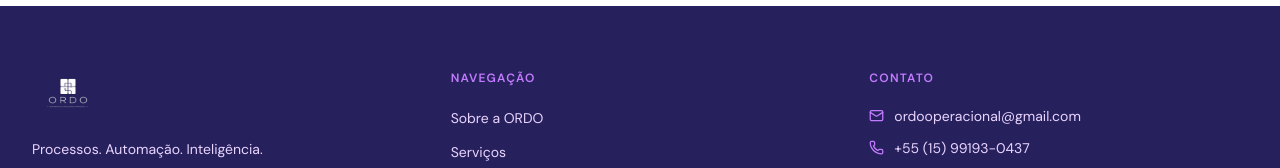
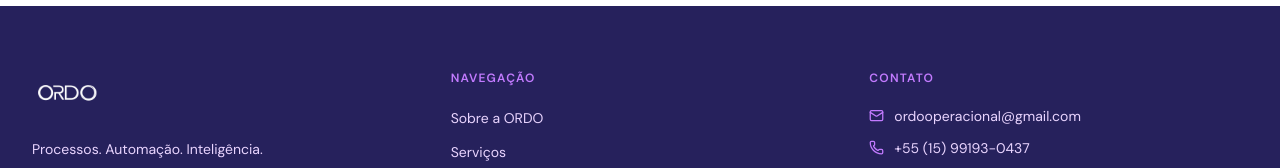
Before and after one commit to patiacomunicacao/ordo-site, a Next.js app: page / in a window 1280 px wide. Shown: the part 4649-4817 px from the top of the page. Built offline with nearby package versions, Linux system fonts and the light colour scheme; no server answers; the database is empty.

Commit message:
feat: atualizar logo branco no footer (logo-ordo-branco.png)

```diff
--- a/src/components/layout/Footer.tsx
+++ b/src/components/layout/Footer.tsx
@@ -38,7 +38,7 @@ export default async function Footer() {
               <Link href="/">
                 {/* eslint-disable-next-line @next/next/no-img-element */}
                 <img
-                  src="/images/logo-ordo-V1-branco.png"
+                  src="/images/logo-ordo-branco.png"
                   alt="ORDO Consultoria"
                   className="h-12 w-auto"
                 />
--- a/src/components/layout/Navbar.tsx
+++ b/src/components/layout/Navbar.tsx
@@ -20,7 +20,7 @@ function OrdoLogo({ className, white = false }: { className?: string; white?: bo
     <Link href="/" className={cn("flex items-center select-none", className)}>
       {/* eslint-disable-next-line @next/next/no-img-element */}
       <img
-        src={white ? "/images/logo-ordo-V1-branco.png" : "/images/logo-ordo-color.png"}
+        src={white ? "/images/logo-ordo-branco.png" : "/images/logo-ordo-color.png"}
         alt="ORDO Consultoria"
         className="h-[70px] w-auto"
       />
```
Also changed, not shown: public/images/logo-ordo-branco.png (added).
